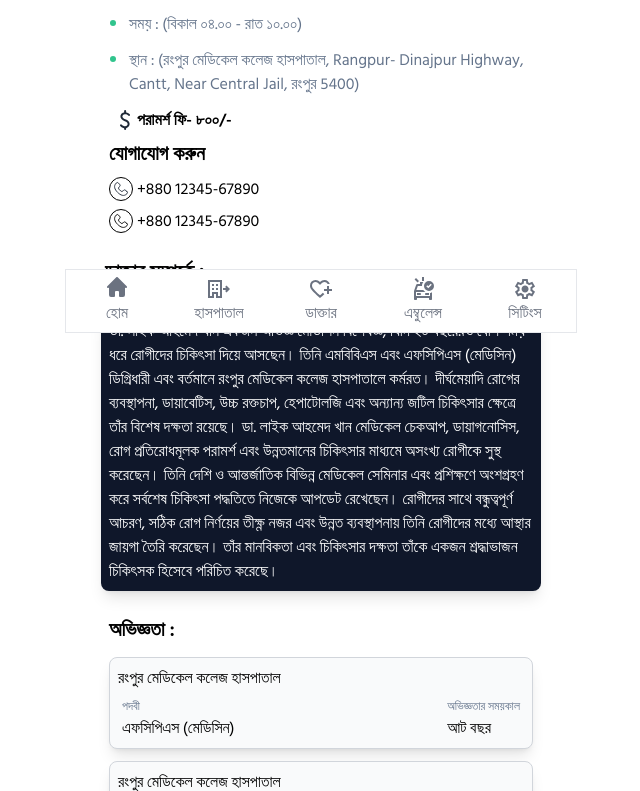
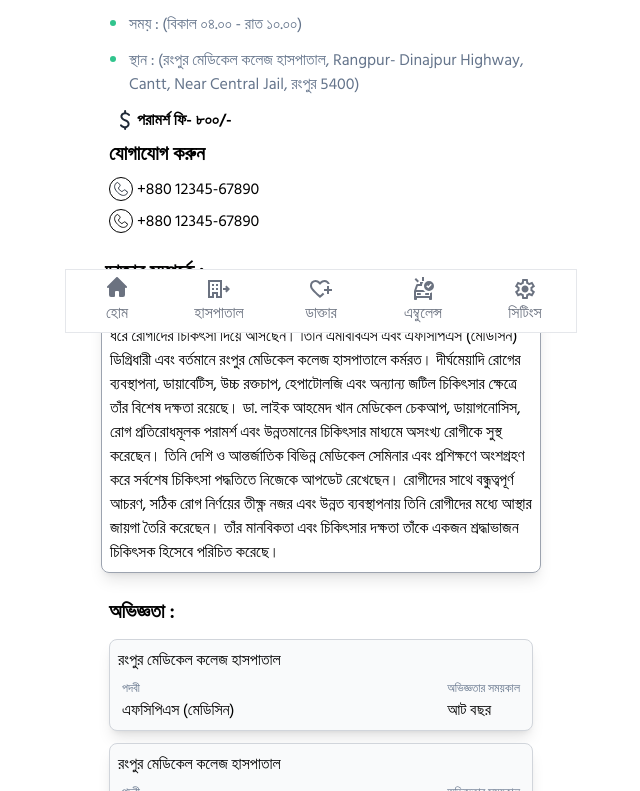
Before and after one commit to dev-juwelhossain/medizon-front-end, a React (Vite) app: page /details-one-doctors in a window 1280 px wide. Shown: the part 467-1258 px from the top of the page, without its empty margins (319-959 px from the left). Built offline with nearby package versions, Linux system fonts and the light colour scheme.

Commit message:
doctor details page done

```diff
--- a/src/pages/DetailsOneDoctors.jsx
+++ b/src/pages/DetailsOneDoctors.jsx
@@ -195,9 +195,9 @@ const DetailsOneDoctors = () => {
         </div>
         <br />
         <div>
-          <h2 className="ml-2 text-[20px] font-bold ">ডাক্তার সম্পর্কে :</h2>
-          <br />
-          <p className="p-2 ml-1 mr-1 text-white rounded-lg shadow-lg bg-slate-900 text-start ">
+          <h2 className="ml-2 mb-1 text-[20px] font-bold ">ডাক্তার সম্পর্কে :</h2>
+
+          <p className="p-2 ml-1 mr-1 border border-gray-400 rounded-lg shadow-lg text-start">
             ডা. লাইক আহমেদ খান একজন অভিজ্ঞ মেডিসিন বিশেষজ্ঞ, যিনি ২০ বছরেরও বেশি
             সময় ধরে রোগীদের চিকিৎসা দিয়ে আসছেন। তিনি এমবিবিএস এবং এফসিপিএস
             (মেডিসিন) ডিগ্রিধারী এবং বর্তমানে রংপুর মেডিকেল কলেজ হাসপাতালে
```
